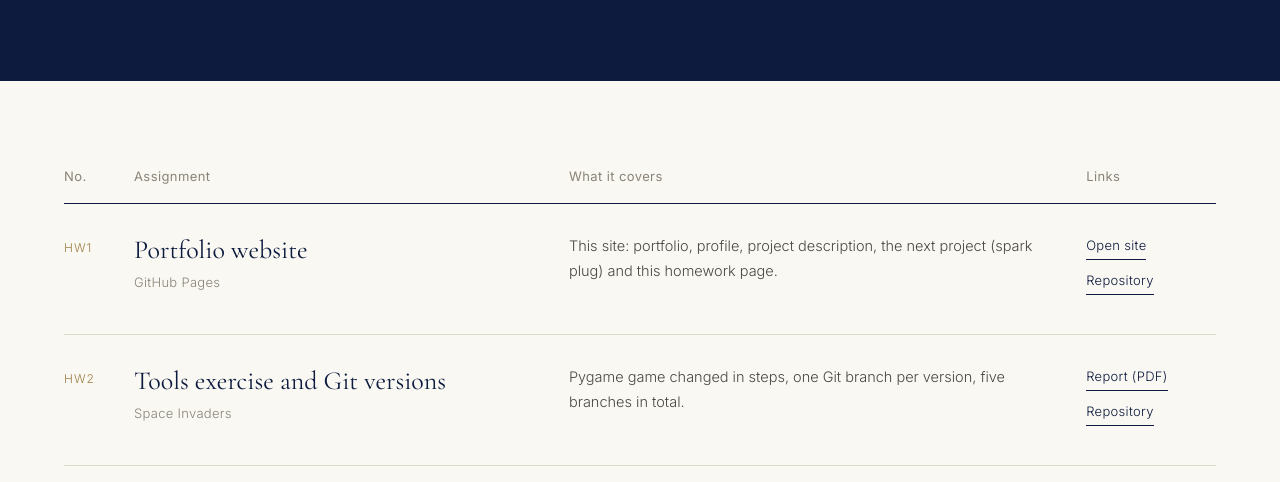
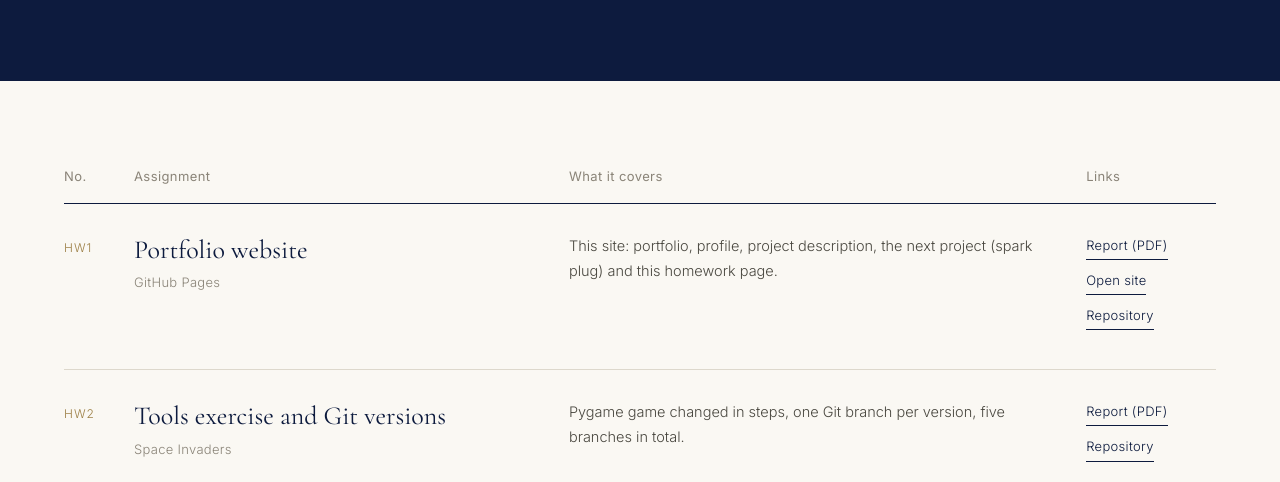
Before and after one commit to danydegheady08-lang/danydegheady08-lang.github.io, a plain HTML site: page homework.html in a window 1280 px wide. Shown: the part 318-800 px from the top of the page. Drawn offline with Linux system fonts and the light colour scheme.

Commit message:
Add HW1 report

```diff
--- a/homework.html
+++ b/homework.html
@@ -36,7 +36,7 @@
           <td class="id">HW1</td>
           <td class="ttl"><b>Portfolio website</b><small>GitHub Pages</small></td>
           <td class="desc">This site: portfolio, profile, project description, the next project (spark plug) and this homework page.</td>
-          <td class="lnk"><a href="index.html">Open site</a><a href="https://github.com/danydegheady08-lang/danydegheady08-lang.github.io">Repository</a></td>
+          <td class="lnk"><a href="homework/HW1_Portfolio_Website.pdf">Report (PDF)</a><a href="index.html">Open site</a><a href="https://github.com/danydegheady08-lang/danydegheady08-lang.github.io">Repository</a></td>
         </tr>
         <tr>
           <td class="id">HW2</td>
```
Also changed, not shown: 1 other file.
